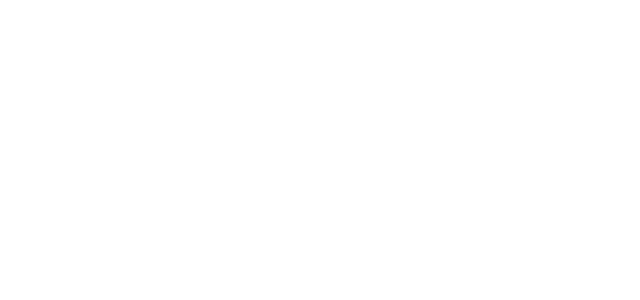
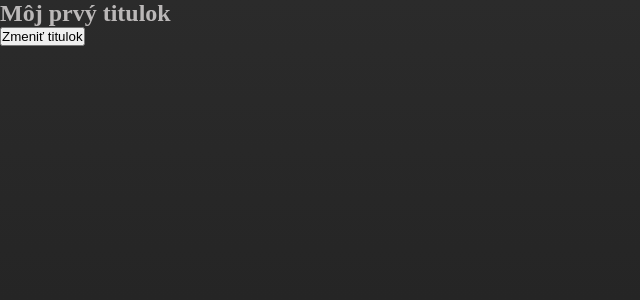
Before and after one commit to OliverSla/React, a JavaScript app: page / in a window 1280 px wide. Shown: the top 300 px of the page, without its empty margins (0-640 px from the left). Built offline with nearby package versions, Linux system fonts and the light colour scheme.

Commit message:
onClick + buttonHandler

```diff
--- a/src/App.js
+++ b/src/App.js
@@ -1,12 +1,11 @@
-
+import Examples from './components/Examples'
 
 
 const App = () => {
   return (
-
   <div className="">
+    <Examples />
   </div>
-
   )
 }
 
--- /dev/null
+++ b/src/components/Examples.css
@@ -0,0 +1,5 @@
+
+
+.textColor {
+    color: rgb(187, 184, 184);
+}
--- /dev/null
+++ b/src/components/Examples.js
@@ -0,0 +1,20 @@
+import './Examples.css';
+
+const Examples = () => {
+
+    const title = "Môj prvý titulok"
+
+    const buttonHandler = () => {
+        console.log("Práve si klikol")
+    }
+
+    return(
+        <div>
+            <h2 className="textColor">{title}</h2>
+            <button type="buttin" onClick={ buttonHandler }> Zmeniť titulok </button>
+        </div>
+    )
+}
+
+
+export default Examples
--- a/src/index.css
+++ b/src/index.css
@@ -6,5 +6,7 @@
 }
 
 body{
-  background: linear-gradient(180deg, rgba(28,28,28,0.1) 0%, rgba(42,42,42,0.1) 100%);
+  width: 100vw;
+  height: 100vh;
+  background: linear-gradient(to bottom, #2b2b2b, #1b1b1b)
 }
```
